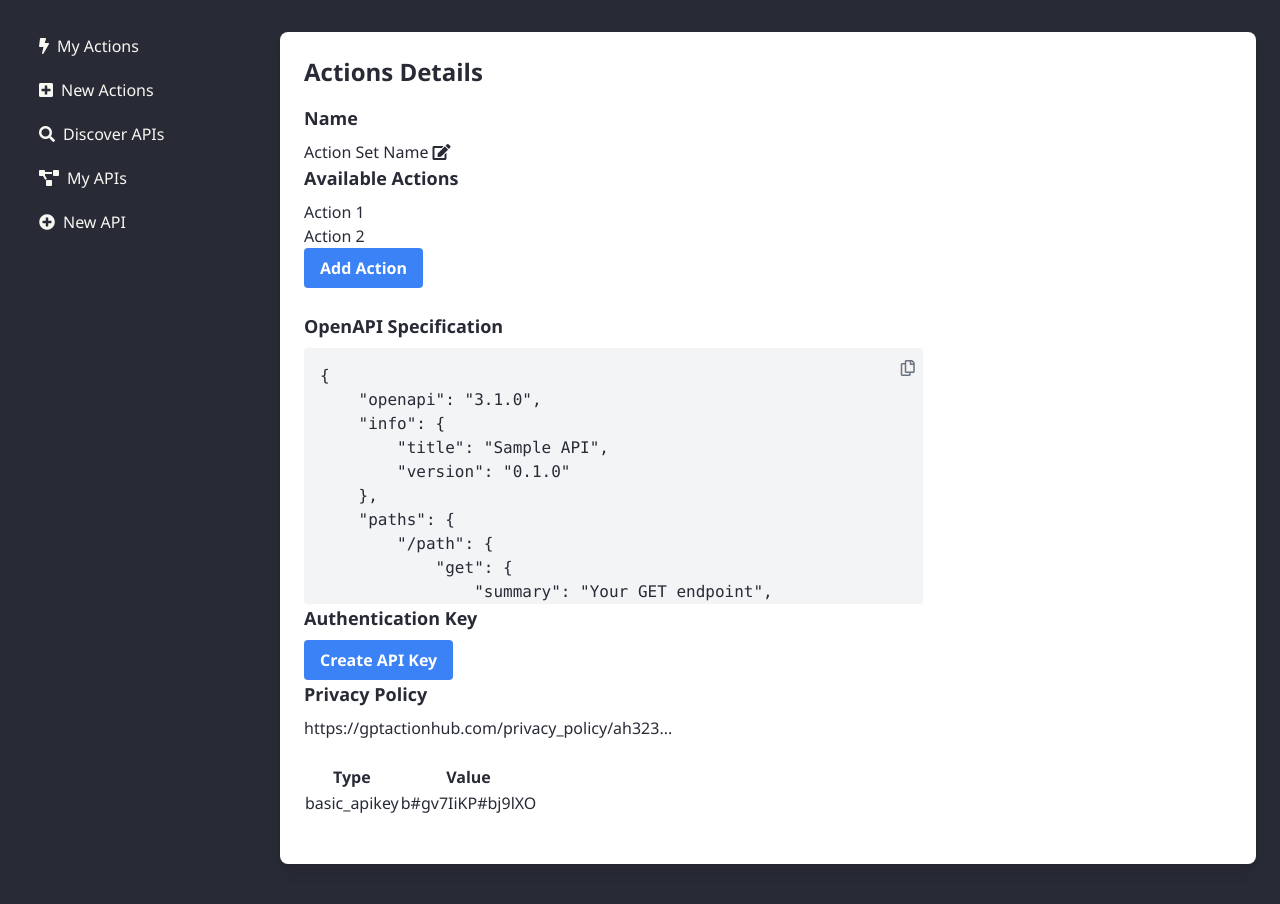
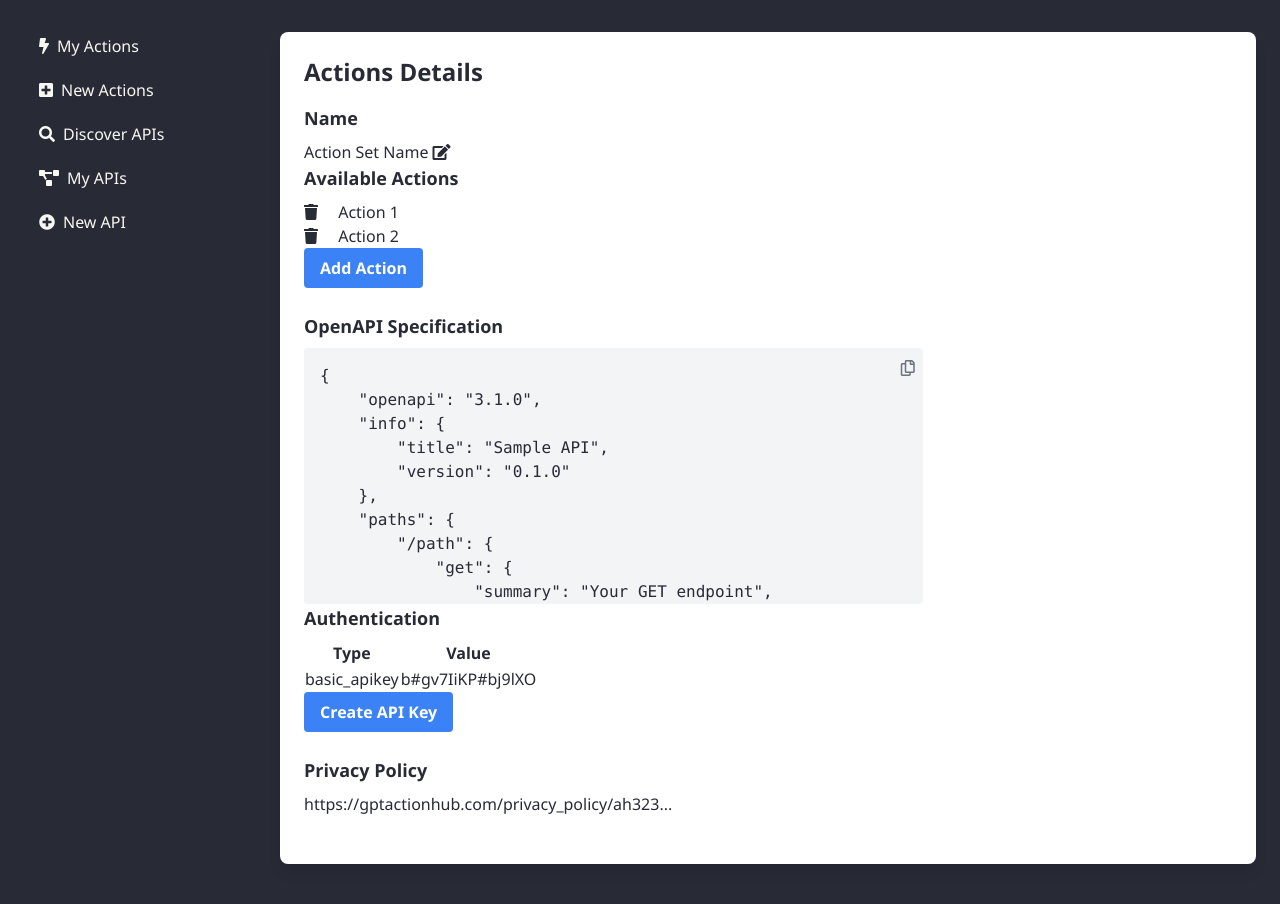
Before and after one commit to 255BITS/BackdropBuild, a Flask app: page /action-set/1 in a window 1280 px wide. Shown: the part 65-969 px from the top of the page. Run offline with Flask 3, Linux system fonts and the light colour scheme.

Commit message:
minor tweaks on add actions page

```diff
--- a/templates/action_set_show.html
+++ b/templates/action_set_show.html
@@ -39,7 +39,10 @@
                         <h3 class="text-lg font-semibold mb-2">Available Actions</h3>
             <ul>
               {%for action in actions%}
-              <li>{{action}}</li>
+              <li>
+                  <i class="fas fa-trash mr-4"></i>
+                  {{action}}
+              </li>
               {%endfor%}
             </ul>
                         <button class="bg-blue-500 hover:bg-blue-700 text-white font-bold py-2 px-4 rounded focus:outline-none focus:shadow-outline" type="button">Add Action</button>
@@ -75,12 +78,13 @@
 
                 <!-- Authentication Key -->
                 <div class="mb-6">
-                        <h3 class="text-lg font-semibold mb-2">Authentication Key</h3>
+                        <h3 class="text-lg font-semibold mb-2">Authentication</h3>
                         <table>
                           <tr><th>Type</th><th>Value</th></tr>
                           {%for auth in auths%}
                             <tr><td>{{auth["type"]}}</td><td>{{auth["value"]}}</td></tr>
                           {%endfor%}
+                          </table>
 
                         <button class="bg-blue-500 hover:bg-blue-700 text-white font-bold py-2 px-4 rounded focus:outline-none focus:shadow-outline" type="button">Create API Key</button>
                 </div>
```
